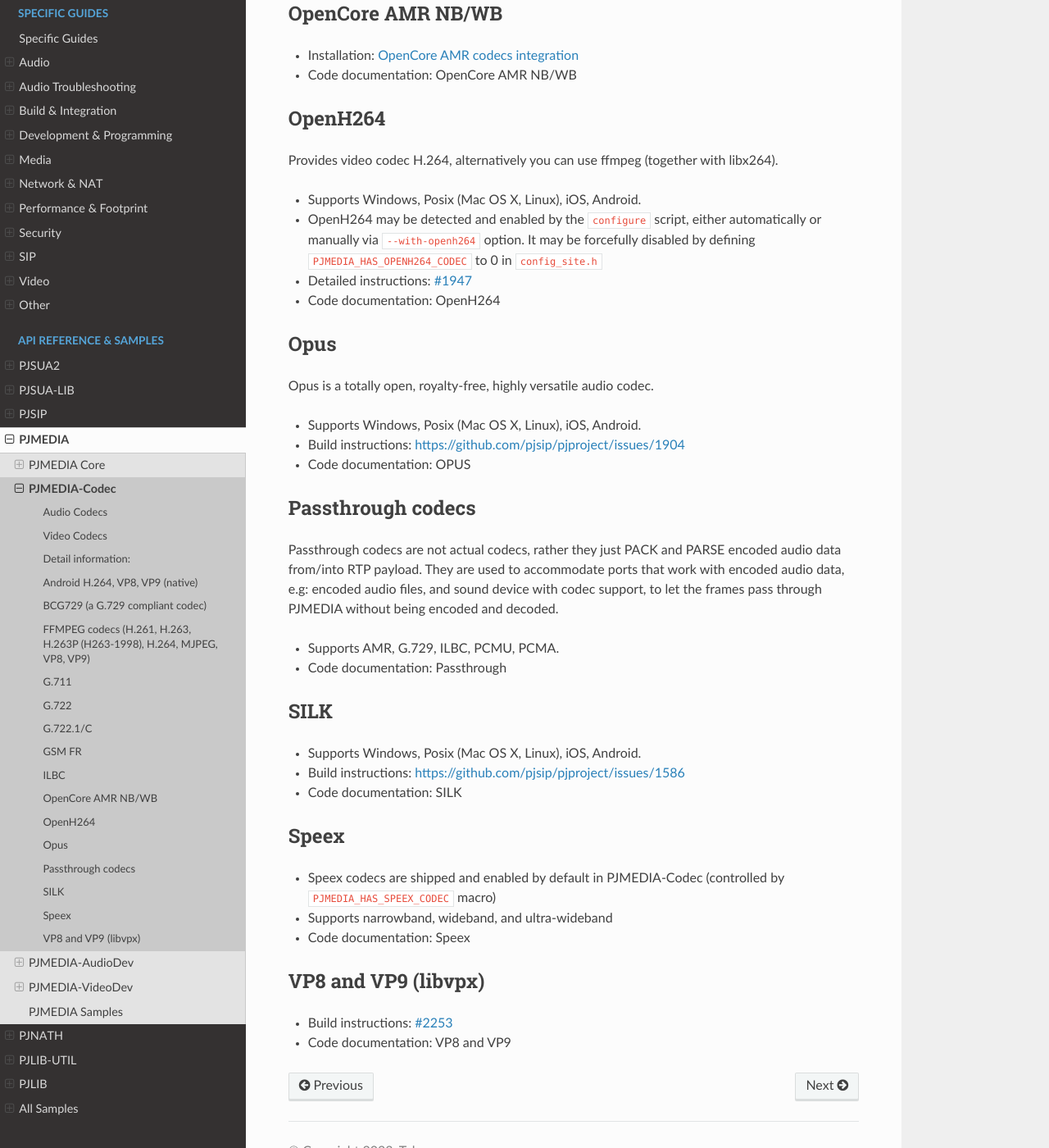
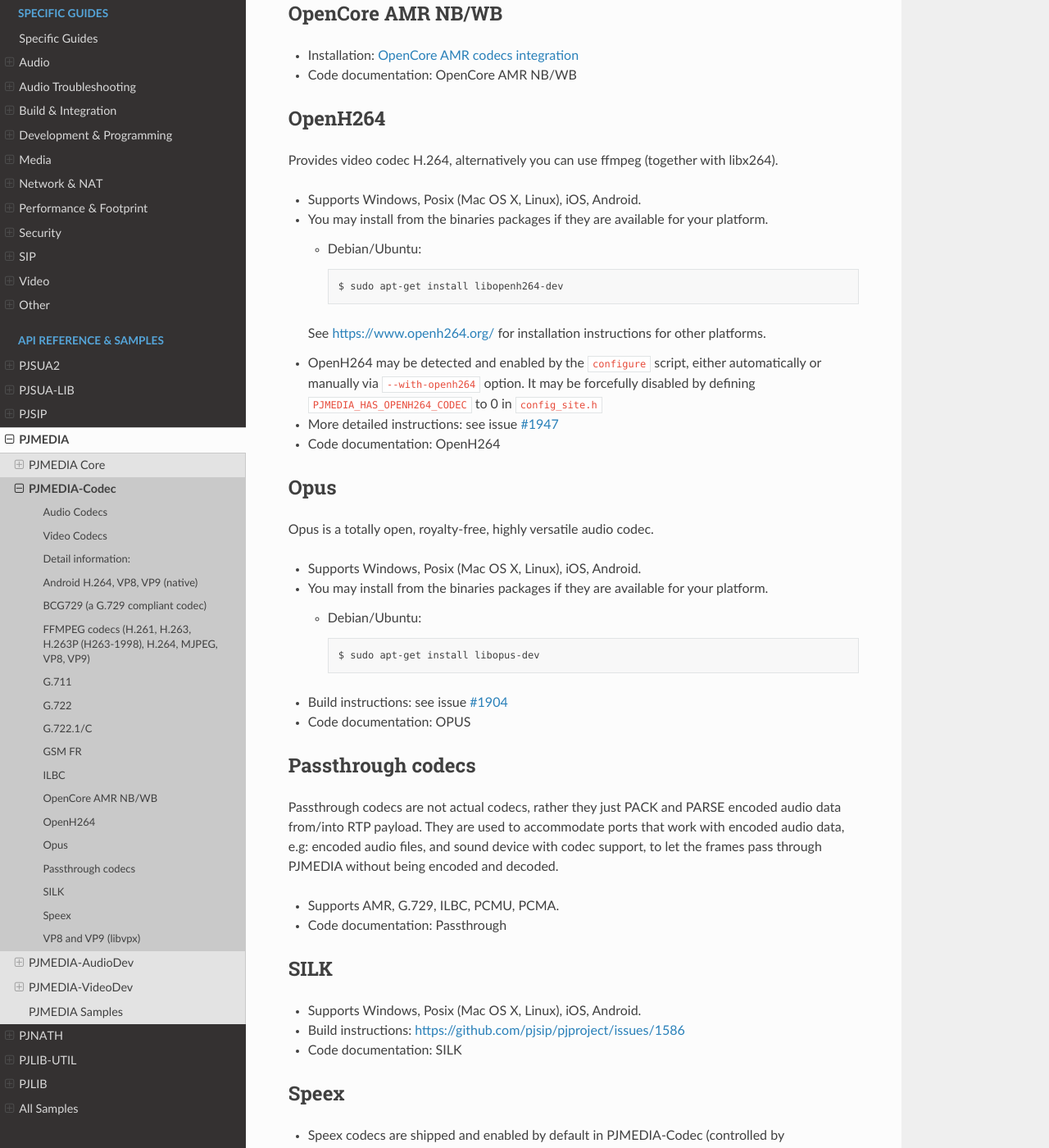
Before and after one commit to pjsip/pjproject_docs, a Sphinx documentation site: the page built from docs/source/api/pjmedia/pjmedia-codec.rst, in a window 1280 px wide and 1400 px high, scrolled down 3108 px. Shown: the whole window at 82% size. Built offline with Sphinx 7.4.7 and the Read the Docs theme 2.0.0, drawn with Linux system fonts in a browser that asks for light colours; the version number could not be read and is left out; some of the changed text lies outside the part shown.

Commit message:
Add some Debian/Ubuntu specific installation instructions

```diff
--- a/docs/source/api/pjmedia/pjmedia-codec.rst
+++ b/docs/source/api/pjmedia/pjmedia-codec.rst
@@ -150,10 +150,19 @@
 libx264).
 
 - Supports Windows, Posix (Mac OS X, Linux), iOS, Android.
+- You may install from the binaries packages if they are available for your platform.
+
+  - Debian/Ubuntu:
+
+    .. code-block:: shell
+
+       $ sudo apt-get install libopenh264-dev
+
+  See https://www.openh264.org/ for installation instructions for other platforms.
 - OpenH264 may be detected and enabled by the ``configure`` script, either
   automatically or manually via ``--with-openh264`` option. It may be forcefully
   disabled by defining ``PJMEDIA_HAS_OPENH264_CODEC`` to 0 in ``config_site.h``
-- Detailed instructions: :issue:`1947`
+- More detailed instructions: see issue :issue:`1947`
 - Code documentation: :doc:`OpenH264 </api/generated/pjmedia/group/group__PJMEDIA__CODEC__OPENH264>`
 
 
@@ -164,7 +173,15 @@
 Opus is a totally open, royalty-free, highly versatile audio codec.
 
 - Supports Windows, Posix (Mac OS X, Linux), iOS, Android.
-- Build instructions: https://github.com/pjsip/pjproject/issues/1904
+- You may install from the binaries packages if they are available for your platform.
+
+  - Debian/Ubuntu:
+
+    .. code-block:: shell
+
+        $ sudo apt-get install libopus-dev
+
+- Build instructions: see issue :issue:`1904`
 - Code documentation: :doc:`OPUS </api/generated/pjmedia/group/group__PJMED__OPUS>`
 
 .. _passthrough:
@@ -203,5 +220,13 @@
 
 VP8 and VP9 (libvpx)
 ^^^^^^^^^^^^^^^^^^^^^^^^^^^^^^^^^^^^^^^^^
+- On Debian/Ubuntu it is provided by *libvpx-dev*:
+  package:
+
+  .. code-block:: shell
+
+    $ sudo apt-get install libvpx-dev
+
+  See `webm website <https://www.webmproject.org/code/>`__ for installation instructions for other platforms.
 - Build instructions: :issue:`2253`
 - Code documentation: :doc:`VP8 and VP9 </api/generated/pjmedia/group/group__PJMEDIA__CODEC__VPX>`
--- a/docs/source/common/common_codecs.rst
+++ b/docs/source/common/common_codecs.rst
@@ -18,7 +18,7 @@
 - :ref:`ilbc`
 - :ref:`ipp` (G.722.1, G.723.1, G.726, G.728, G.729, AMR, and AMR-WB)
 - :ref:`l16`
-- :ref:`opencore_amr`
+- :any:`/specific-guides/audio/opencore-amr`
 - :ref:`opus`
 - :ref:`l16`
 - :ref:`passthrough`
--- /dev/null
+++ b/docs/source/specific-guides/video/features.rst
@@ -0,0 +1,6 @@
+Features
+===================
+See the following pages:
+
+- :any:`Video features (Overview section) </overview/features_video>`
+- :any:`Devices (Overview section) </overview/features_media_devs>`
```
Also changed, not shown: other parts of docs/source/api/pjmedia/pjmedia-codec.rst (+1 -1 lines), docs/source/specific-guides/audio/opencore-amr.rst (+17 -2 lines), docs/source/specific-guides/security/ssl.rst (+7 -1 lines).
